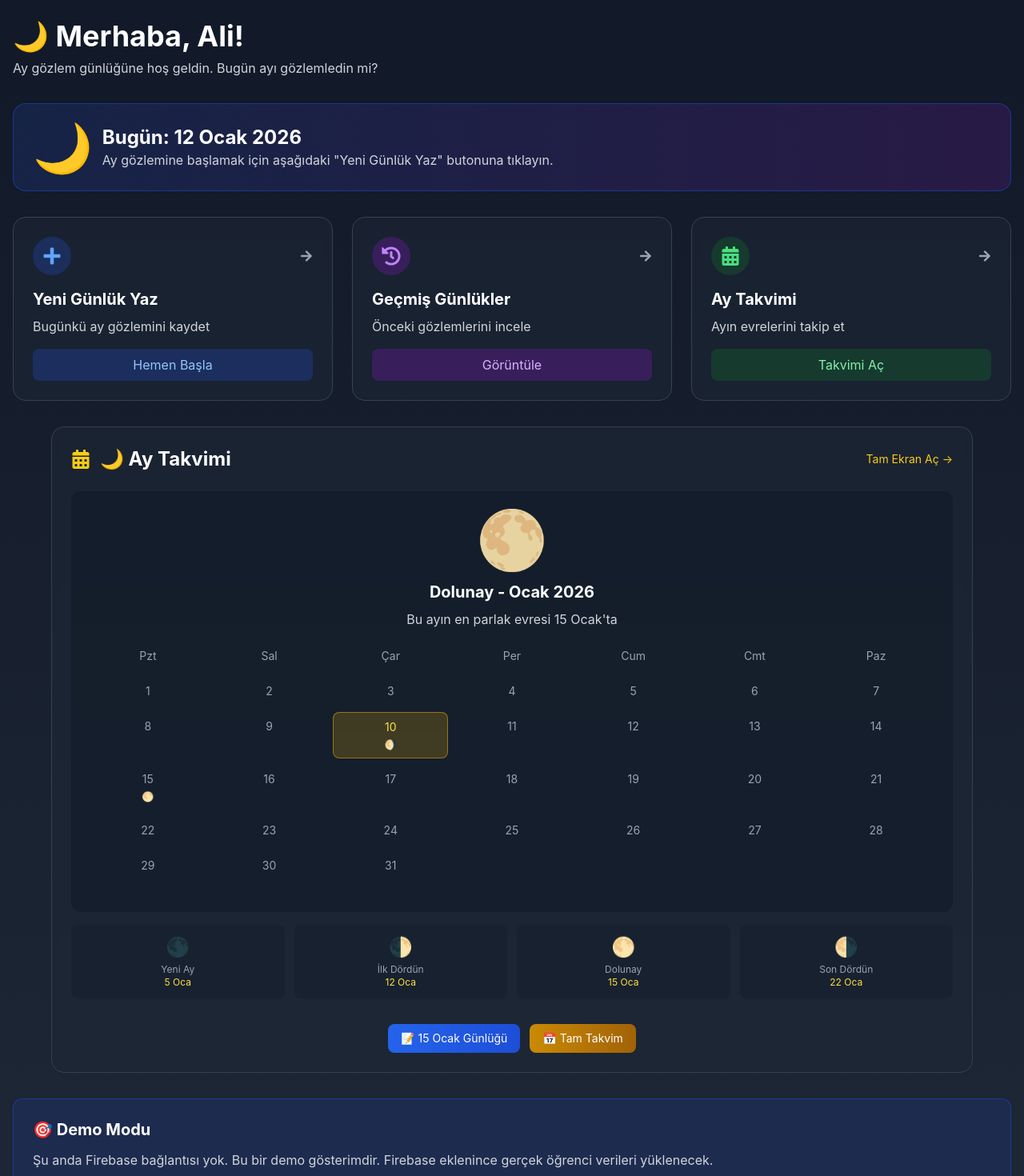
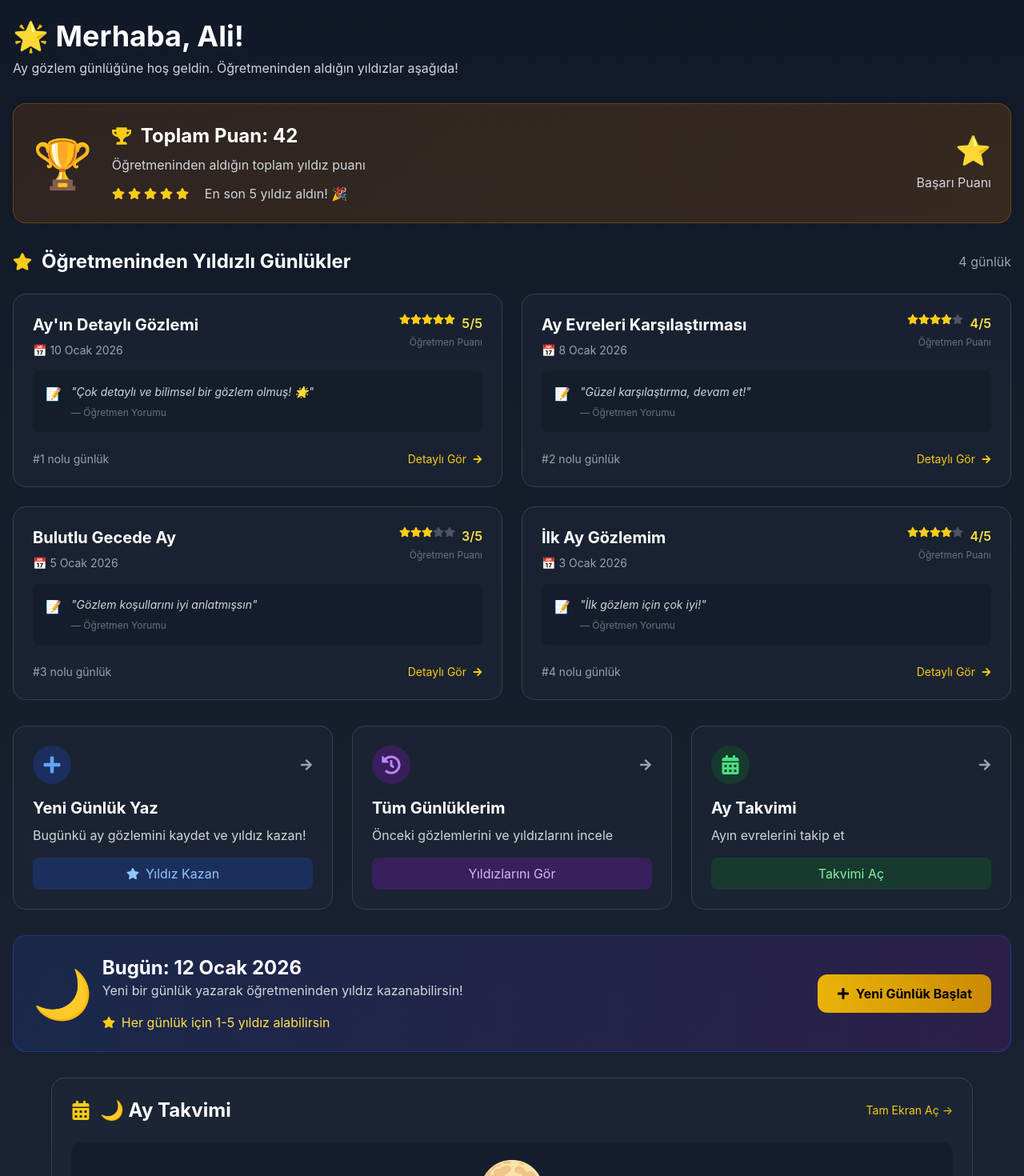
Before and after one commit to yrdgl/subasiooaygunlugum, a React (Create React App) app in the folder frontend/: page /OgrenciDashboard in a window 1280 px wide. Shown: the part 100-1570 px from the top of the page at 80% size. Built offline with nearby package versions, Linux system fonts and the light colour scheme.

Commit message:
Update OgrenciDashboard.js

```diff
--- a/frontend/src/pages/OgrenciDashboard.js
+++ b/frontend/src/pages/OgrenciDashboard.js
@@ -2,7 +2,7 @@ import React, { useState } from 'react';
 import {
   FaMoon, FaCalendarAlt, FaBook, FaChartBar,
   FaUserCircle, FaArrowRight, FaPlus, FaHistory,
-  FaStar, FaSignOutAlt
+  FaStar, FaSignOutAlt, FaAward, FaTrophy
 } from 'react-icons/fa';
 import { Link, useNavigate } from 'react-router-dom';
 
@@ -16,14 +16,68 @@ function OgrenciDashboard() {
     return new Intl.DateTimeFormat('tr-TR', options).format(today);
   };
 
-  // Demo verileri
+  // Demo verileri - Öğretmen yıldızları dahil
   const [ogrenci] = useState({
     ad: "Ali",
     soyad: "Yılmaz",
     sinif: "5",
     sube: "A",
-    ogrenciNo: "12345"
+    ogrenciNo: "12345",
+    toplamPuan: 42
   });
+
+  // Öğretmenin verdiği yıldızlı günlükler
+  const [yildizliGunlukler] = useState([
+    {
+      id: 1,
+      tarih: "2026-01-10",
+      baslik: "Ay'ın Detaylı Gözlemi",
+      ogretmenYildizi: 5,
+      ogretmenYorumu: "Çok detaylı ve bilimsel bir gözlem olmuş! 🌟"
+    },
+    {
+      id: 2,
+      tarih: "2026-01-08",
+      baslik: "Ay Evreleri Karşılaştırması",
+      ogretmenYildizi: 4,
+      ogretmenYorumu: "Güzel karşılaştırma, devam et!"
+    },
+    {
+      id: 3,
+      tarih: "2026-01-05",
+      baslik: "Bulutlu Gecede Ay",
+      ogretmenYildizi: 3,
+      ogretmenYorumu: "Gözlem koşullarını iyi anlatmışsın"
+    },
+    {
+      id: 4,
+      tarih: "2026-01-03",
+      baslik: "İlk Ay Gözlemim",
+      ogretmenYildizi: 4,
+      ogretmenYorumu: "İlk gözlem için çok iyi!"
+    }
+  ]);
+
+  // Yıldızları render etme fonksiyonu
+  const renderYildizlar = (sayi) => {
+    return (
+      <div className="flex">
+        {[...Array(5)].map((_, index) => (
+          <FaStar
+            key={index}
+            className={`text-sm ${
+              index < sayi
+                ? 'text-yellow-400 fill-yellow-400'
+                : 'text-gray-600'
+            }`}
+          />
+        ))}
+        <span className="ml-2 text-yellow-300 font-semibold">
+          {sayi}/5
+        </span>
+      </div>
+    );
+  };
 
   const handleCikis = () => {
     navigate('/');
@@ -57,9 +111,15 @@ function OgrenciDashboard() {
             </div>
 
             <div className="flex items-center space-x-4">
+              {/* Öğrenci bilgileri ve puan */}
               <div className="flex items-center space-x-3">
-                <div className="w-10 h-10 rounded-full bg-gradient-to-r from-blue-500 to-purple-500 flex items-center justify-center">
-                  <FaUserCircle className="text-white" />
+                <div className="relative">
+                  <div className="w-10 h-10 rounded-full bg-gradient-to-r from-blue-500 to-purple-500 flex items-center justify-center">
+                    <FaUserCircle className="text-white" />
+                  </div>
+                  <div className="absolute -top-2 -right-2 bg-yellow-500 text-black text-xs font-bold rounded-full w-6 h-6 flex items-center justify-center">
+                    {ogrenci.toplamPuan}
+                  </div>
                 </div>
                 <div>
                   <p className="font-semibold">{ogrenci.ad} {ogrenci.soyad}</p>
@@ -85,27 +145,110 @@ function OgrenciDashboard() {
           {/* Hoşgeldin Bölümü */}
           <div className="mb-8">
             <h1 className="text-4xl font-bold mb-2">
-              🌙 Merhaba, {ogrenci.ad}!
+              🌟 Merhaba, {ogrenci.ad}!
             </h1>
             <p className="text-gray-300">
-              Ay gözlem günlüğüne hoş geldin. Bugün ayı gözlemledin mi?
+              Ay gözlem günlüğüne hoş geldin. Öğretmeninden aldığın yıldızlar aşağıda!
             </p>
           </div>
 
-          {/* Bugünün Bilgisi - SARI BUTON VE HAVA DURUMU KALDIRILDI */}
-          <div className="bg-gradient-to-r from-blue-900/30 to-purple-900/30 rounded-2xl p-6 mb-8 border border-blue-700/50">
+          {/* Toplam Puan ve Yıldız Özeti */}
+          <div className="bg-gradient-to-r from-yellow-900/30 to-yellow-800/30 rounded-2xl p-6 mb-8 border border-yellow-700/50">
             <div className="flex items-center justify-between">
-              <div className="flex items-center space-x-3">
-                <div className="text-6xl">🌙</div>
+              <div className="flex items-center space-x-6">
+                <div className="text-6xl">🏆</div>
                 <div>
-                  <h3 className="text-2xl font-bold">Bugün: {getTodayDate()}</h3>
-                  <p className="text-gray-300">
-                    Ay gözlemine başlamak için aşağıdaki "Yeni Günlük Yaz" butonuna tıklayın.
+                  <h3 className="text-2xl font-bold flex items-center">
+                    <FaTrophy className="mr-3 text-yellow-400" />
+                    Toplam Puan: {ogrenci.toplamPuan}
+                  </h3>
+                  <p className="text-gray-300 mt-2">
+                    Öğretmeninden aldığın toplam yıldız puanı
                   </p>
+                  <div className="flex items-center mt-3">
+                    <div className="flex items-center">
+                      {[...Array(5)].map((_, i) => (
+                        <FaStar key={i} className="text-yellow-400 mr-1" />
+                      ))}
+                    </div>
+                    <span className="ml-4 text-gray-300">
+                      En son 5 yıldız aldın! 🎉
+                    </span>
+                  </div>
                 </div>
               </div>
 
-              {/* SARI BUTON KALDIRILDI - SADECE TARİH VE AÇIKLAMA KALDI */}
+              <div className="text-right">
+                <div className="text-4xl mb-2">⭐</div>
+                <p className="text-gray-300">Başarı Puanı</p>
+              </div>
+            </div>
+          </div>
+
+          {/* Yıldızlı Günlükler Bölümü */}
+          <div className="mb-8">
+            <div className="flex items-center justify-between mb-6">
+              <h2 className="text-2xl font-bold flex items-center">
+                <FaStar className="mr-3 text-yellow-400" />
+                Öğretmeninden Yıldızlı Günlükler
+              </h2>
+              <span className="text-gray-400">
+                {yildizliGunlukler.length} günlük
+              </span>
+            </div>
+
+            <div className="grid grid-cols-1 md:grid-cols-2 gap-6">
+              {yildizliGunlukler.map((gunluk) => (
+                <div
+                  key={gunluk.id}
+                  className="bg-gray-800/50 backdrop-blur-sm rounded-2xl p-6 border border-gray-700 hover:border-yellow-500/50 transition-all duration-300"
+                >
+                  <div className="flex justify-between items-start mb-4">
+                    <div>
+                      <h3 className="text-xl font-bold mb-2">{gunluk.baslik}</h3>
+                      <p className="text-gray-400 text-sm">
+                        📅 {new Date(gunluk.tarih).toLocaleDateString('tr-TR', {
+                          day: 'numeric',
+                          month: 'long',
+                          year: 'numeric'
+                        })}
+                      </p>
+                    </div>
+                    <div className="flex flex-col items-end">
+                      {renderYildizlar(gunluk.ogretmenYildizi)}
+                      <span className="text-xs text-gray-500 mt-1">
+                        Öğretmen Puanı
+                      </span>
+                    </div>
+                  </div>
+
+                  <div className="mt-4 p-4 bg-gray-900/50 rounded-lg">
+                    <div className="flex items-start">
+                      <div className="text-yellow-400 mr-3">📝</div>
+                      <div>
+                        <p className="text-gray-300 text-sm italic">
+                          "{gunluk.ogretmenYorumu}"
+                        </p>
+                        <p className="text-gray-500 text-xs mt-2">
+                          — Öğretmen Yorumu
+                        </p>
+                      </div>
+                    </div>
+                  </div>
+
+                  <div className="mt-6 flex justify-between items-center">
+                    <span className="text-gray-400 text-sm">
+                      #{gunluk.id} nolu günlük
+                    </span>
+                    <button
+                      onClick={() => navigate(`/gunluk/${gunluk.id}`)}
+                      className="text-yellow-400 hover:text-yellow-300 text-sm flex items-center"
+                    >
+                      Detaylı Gör <FaArrowRight className="ml-2 text-xs" />
+                    </button>
+                  </div>
+                </div>
+              ))}
             </div>
           </div>
 
@@ -124,10 +267,10 @@ function OgrenciDashboard() {
               </div>
               <h3 className="text-xl font-bold mb-2">Yeni Günlük Yaz</h3>
               <p className="text-gray-300 mb-4">
-                Bugünkü ay gözlemini kaydet
+                Bugünkü ay gözlemini kaydet ve yıldız kazan!
               </p>
-              <div className="w-full py-2 bg-blue-900/50 text-blue-300 rounded-lg text-center">
-                Hemen Başla
+              <div className="w-full py-2 bg-blue-900/50 text-blue-300 rounded-lg text-center flex items-center justify-center">
+                <FaStar className="mr-2" /> Yıldız Kazan
               </div>
             </button>
 
@@ -142,12 +285,12 @@ function OgrenciDashboard() {
                 </div>
                 <FaArrowRight className="text-gray-400" />
               </div>
-              <h3 className="text-xl font-bold mb-2">Geçmiş Günlükler</h3>
+              <h3 className="text-xl font-bold mb-2">Tüm Günlüklerim</h3>
               <p className="text-gray-300 mb-4">
-                Önceki gözlemlerini incele
+                Önceki gözlemlerini ve yıldızlarını incele
               </p>
               <div className="w-full py-2 bg-purple-900/50 text-purple-300 rounded-lg text-center">
-                Görüntüle
+                Yıldızlarını Gör
               </div>
             </button>
 
@@ -172,8 +315,37 @@ function OgrenciDashboard() {
             </button>
           </div>
 
-          {/* AY TAKVİMİ BÖLÜMÜ */}
-          <div className="max-w-6xl mx-auto">
+          {/* Bugünün Bilgisi */}
+          <div className="bg-gradient-to-r from-blue-900/30 to-purple-900/30 rounded-2xl p-6 mb-8 border border-blue-700/50">
+            <div className="flex items-center justify-between">
+              <div className="flex items-center space-x-3">
+                <div className="text-6xl">🌙</div>
+                <div>
+                  <h3 className="text-2xl font-bold">Bugün: {getTodayDate()}</h3>
+                  <p className="text-gray-300">
+                    Yeni bir günlük yazarak öğretmeninden yıldız kazanabilirsin!
+                  </p>
+                  <div className="mt-4 flex items-center">
+                    <FaStar className="text-yellow-400 mr-2" />
+                    <span className="text-yellow-300">
+                      Her günlük için 1-5 yıldız alabilirsin
+                    </span>
+                  </div>
+                </div>
+              </div>
+
+              <button
+                onClick={handleYeniGunluk}
+                className="px-6 py-3 bg-gradient-to-r from-yellow-500 to-yellow-600 text-black font-bold rounded-xl hover:from-yellow-600 hover:to-yellow-700 transition-all flex items-center"
+              >
+                <FaPlus className="mr-2" />
+                Yeni Günlük Başlat
+              </button>
+            </div>
+          </div>
+
+          {/* Ay Takvimi Bölümü */}
+          <div className="max-w-6xl mx-auto mb-8">
             <div className="bg-gray-800/50 backdrop-blur-sm rounded-2xl p-6 border border-gray-700">
               <div className="flex items-center justify-between mb-6">
                 <div className="flex items-center">
@@ -215,46 +387,6 @@ function OgrenciDashboard() {
                     ))}
                   </div>
                 </div>
-
-                {/* Ay Evreleri Özeti */}
-                <div className="grid grid-cols-4 gap-3">
-                  <div className="bg-gray-900/30 rounded-lg p-3 text-center">
-                    <div className="text-2xl">🌑</div>
-                    <p className="text-xs text-gray-400 mt-1">Yeni Ay</p>
-                    <p className="text-xs text-yellow-300">5 Oca</p>
-                  </div>
-                  <div className="bg-gray-900/30 rounded-lg p-3 text-center">
-                    <div className="text-2xl">🌓</div>
-                    <p className="text-xs text-gray-400 mt-1">İlk Dördün</p>
-                    <p className="text-xs text-yellow-300">12 Oca</p>
-                  </div>
-                  <div className="bg-gray-900/30 rounded-lg p-3 text-center">
-                    <div className="text-2xl">🌕</div>
-                    <p className="text-xs text-gray-400 mt-1">Dolunay</p>
-                    <p className="text-xs text-yellow-300">15 Oca</p>
-                  </div>
-                  <div className="bg-gray-900/30 rounded-lg p-3 text-center">
-                    <div className="text-2xl">🌗</div>
-                    <p className="text-xs text-gray-400 mt-1">Son Dördün</p>
-                    <p className="text-xs text-yellow-300">22 Oca</p>
-                  </div>
-                </div>
-
-                {/* Hızlı Navigasyon */}
-                <div className="flex justify-center space-x-3 pt-4">
-                  <button
-                    onClick={() => navigate('/YeniGunluk?date=2026-01-15')}
-                    className="px-4 py-2 bg-gradient-to-r from-blue-600 to-blue-700 rounded-lg hover:from-blue-700 hover:to-blue-800 transition-all text-sm"
-                  >
-                    📝 15 Ocak Günlüğü
-                  </button>
-                  <button
-                    onClick={handleAyTakvimi}
-                    className="px-4 py-2 bg-gradient-to-r from-yellow-600 to-yellow-700 rounded-lg hover:from-yellow-700 hover:to-yellow-800 transition-all text-sm"
-                  >
-                    📅 Tam Takvim
-                  </button>
-                </div>
               </div>
             </div>
           </div>
@@ -262,15 +394,19 @@ function OgrenciDashboard() {
           {/* Demo Mod Bilgisi */}
           <div className="mt-8 bg-blue-900/30 rounded-xl p-6 border border-blue-700/50">
             <h3 className="text-xl font-bold text-white mb-3">
-              🎯 Demo Modu
+              🎯 Demo Modu - Öğrenci Paneli
             </h3>
             <p className="text-gray-300">
-              Şu anda Firebase bağlantısı yok. Bu bir demo gösterimdir.
-              Firebase eklenince gerçek öğrenci verileri yüklenecek.
+              Şu anda Firebase bağlantısı yok. Öğretmen yıldızları demo verilerle gösterilmektedir.
+              Firebase eklenince gerçek öğretmen değerlendirmeleri yüklenecek.
             </p>
             <div className="mt-4 p-3 bg-gray-900/50 rounded-lg">
               <p className="text-gray-400 text-sm">
                 <strong>Demo Öğrenci:</strong> Ali Yılmaz / 5-A
+                <br />
+                <strong>Toplam Puan:</strong> {ogrenci.toplamPuan} yıldız
+                <br />
+                <strong>Yıldızlı Günlükler:</strong> {yildizliGunlukler.length} adet
               </p>
             </div>
           </div>
@@ -284,7 +420,7 @@ function OgrenciDashboard() {
             © {new Date().getFullYear()} Ay Günlüğü - Öğrenci Dashboard
           </p>
           <p className="text-gray-500 text-sm mt-2">
-            Bu panel öğrencilerin ay gözlemlerini takip etmesi için tasarlanmıştır.
+            Öğretmen yıldızları ile motivasyonunu artır!
           </p>
         </div>
       </footer>
```
